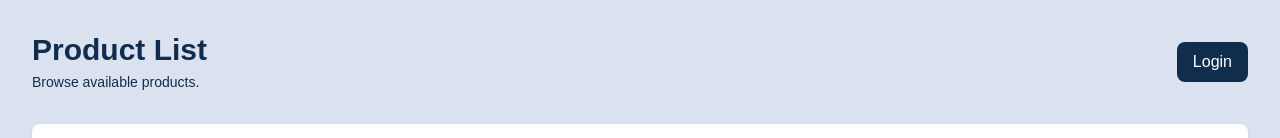
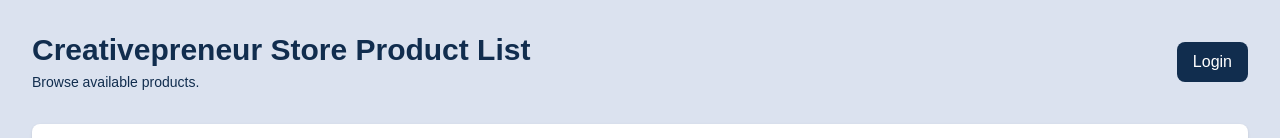
Before and after one commit to samuelmeliala/creativepreneur-store, a Next.js app: page /productlist in a window 1280 px wide. Shown: the top 138 px of the page. Built offline with nearby package versions, Linux system fonts and the light colour scheme; no server answers; the database is empty.

Commit message:
update product list

```diff
--- a/src/app/productlist/page.tsx
+++ b/src/app/productlist/page.tsx
@@ -32,7 +32,7 @@ export default function ProductListPage() {
   const content = (
     <ProductListContent
       canEdit={isAdmin}
-      title="Product List"
+      title="Creativepreneur Store Product List"
       subtitle={isAdmin ? "Browse and manage products." : "Browse available products."}
       actionSlot={isAdmin ? undefined : actionSlot}
     />
--- a/src/component/productlist-content.tsx
+++ b/src/component/productlist-content.tsx
@@ -21,7 +21,7 @@ type ProductListContentProps = {
 
 export default function ProductListContent({
   canEdit = false,
-  title = "Product List",
+  title = "Creativepreneur Store Product List",
   subtitle = "Browse and manage products.",
   actionSlot,
 }: ProductListContentProps) {
@@ -122,9 +122,9 @@ export default function ProductListContent({
         <div className="flex flex-col gap-4 sm:flex-row sm:items-center sm:justify-between">
           <div className="w-full sm:flex-1 sm:max-w-3xl">
             <SearchInput
-              value={searchTerm}
-              onChange={setSearchTerm}
-              onClear={() => setSearchTerm("")}
+              searchTerm={searchTerm}
+              setSearchTerm={setSearchTerm}
+              clearSearch={() => setSearchTerm("")}
             />
           </div>
         </div>
```
